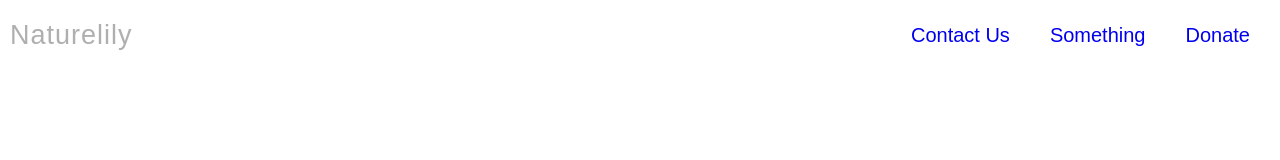
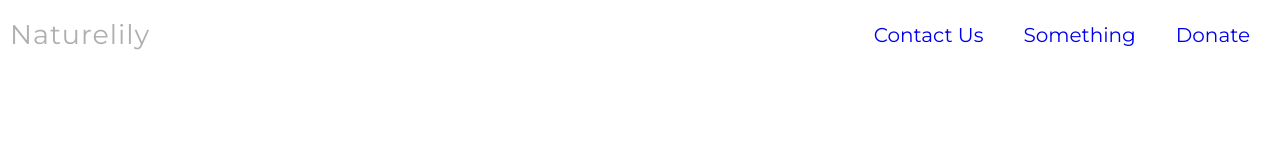
Before and after one commit to yashchoudhary14/natureweb, a website built with Parcel: page index.html in a window 1280 px wide. Built offline with nearby package versions, Linux system fonts and the light colour scheme.

Commit message:
testing the font2.

```diff
--- a/index.html
+++ b/index.html
@@ -17,7 +17,7 @@
     />
     <link rel="preconnect" href="https://fonts.gstatic.com" />
     <link
-      href="https://fonts.googleapis.com/css2?family=Arvo:wght@400;700&display=swap"
+      href="https://fonts.googleapis.com/css2?family=Arvo:wght@400;700&family=Montserrat&display=swap"
       rel="stylesheet"
     />
     <title>Nature web</title>
```
